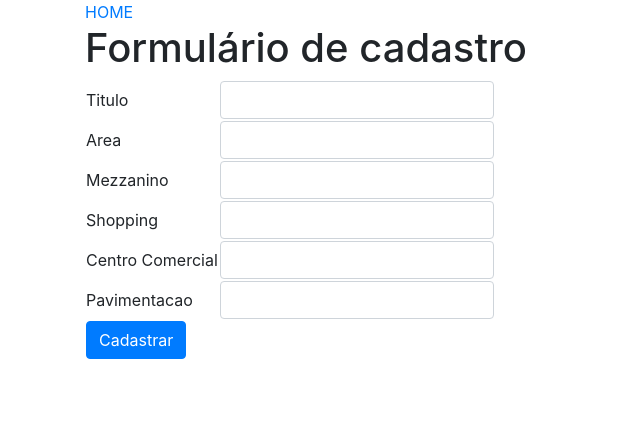
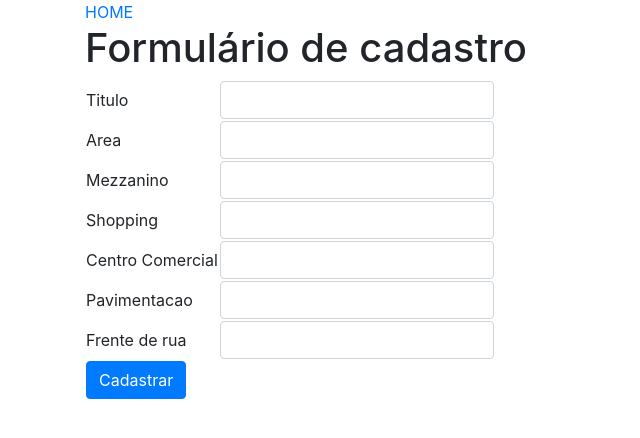
Before and after one commit to raiarruda/imoveisinvestimentos, a PHP site: page /views/form-loja.php in a window 1280 px wide. Shown: the top 438 px of the page, without its empty margins (0-640 px from the left). Run offline with PHP 8.4, Linux system fonts and the light colour scheme.

Commit message:
Inserindo imovel, Loja e imgs

```diff
--- a/models/lojaDAO.php
+++ b/models/lojaDAO.php
@@ -11,18 +11,15 @@
         return $lojas;
     }
 
-    function insereLoja($conexao, $titulo, $area, $mezzanino, $shopping, $centrocomercial, $pavimentacao){
+    function insereLoja($conexao, $titulo, $area, $tem_mezzanino,  $shopping, $tipo_de_rua, $centro_comercial, $frente_rua){
+
         $imovel_id = insereImovel($conexao,$titulo);
+        $query = "INSERT INTO loja (imovel_id, area,tem_mezzanino, shopping, centro_comercial, tipo_de_rua, frente_rua)
+            VALUES ('{$imovel_id}','{$area}', '{$tem_mezzanino}', '{$shopping}', '{$centro_comercial}', '{$tipo_de_rua}', '{$frente_rua}')";
 
-        $query = "INSERT INTO loja (imovel_id, area, mezzanino, shopping, centrocomercial, pavimentacao) VALUES ('{$imovel_id}',{$area}', '{$mezzanino}', '{$shopping}', '{$centrocomercial}', '{$pavimentacao}')";
         return mysqli_query($conexao,  $query);
     }
 
-
-    function removeLoja($conexao, $id) {
-        $query = "delete from loja where id = {$id}";
-        return mysqli_query($conexao, $query);
-    }
 
     function insereImovel($conexao, $titulo){
         $query = "INSERT INTO `imovel` (`titulo`) VALUES ('{$titulo}')";
@@ -36,4 +33,9 @@
 
 
     }
+
+    function removeLoja($conexao, $id) {
+        $query = "delete from loja where id = {$id}";
+        return mysqli_query($conexao, $query);
+    }
     // function busca
--- a/views/form-loja.php
+++ b/views/form-loja.php
@@ -14,7 +14,7 @@
         </tr>
         <tr>
             <td>Mezzanino</td>
-            <td><input class="form-control" type="number" name="mezzanino" /></td>
+            <td><input class="form-control" type="number" name="tem_mezzanino" /></td>
         </tr>
         <tr>
             <td>Shopping</td>
@@ -22,11 +22,15 @@
         </tr>
         <tr>
             <td>Centro Comercial</td>
-            <td><input class="form-control" type="number" name="centrocomercial" /></td>
+            <td><input class="form-control" type="number" name="centro_comercial" /></td>
         </tr>
         <tr>
             <td>Pavimentacao</td>
-            <td><input class="form-control" type="number" name="pavimentacao" /></td>
+            <td><input class="form-control" type="number" name="tipo_de_rua" /></td>
+        </tr>
+        <tr>
+            <td>Frente de rua</td>
+            <td><input class="form-control" type="number" name="frente_rua" /></td>
         </tr>
         <tr>
             <td><button class="btn btn-primary" type="submit">Cadastrar</button></td>
```
Also changed, not shown: views/adiciona-loja.php (+45 -6 lines), views/upload.php (+9 -6 lines), imgs/53d2dc9740b095ccb2627e6a2a48ea7f.jpeg (deleted), imgs/6b0fa2080a1b0bdec88f26d529320aec.jpeg (deleted), imgs/6b0fa2080a1b0bdec88f26d529320aec.jpg (deleted), imgs/6b0fa2080a1b0bdec88f26d529320aec.png (deleted), imgs/6e4f4eaa8442d0d1427963271919e59e.jpeg (renamed from imgs/0442358443e9998fa330321e942757ff.jpeg), imgs/6e4f4eaa8442d0d1427963271919e59e.jpg (renamed from imgs/0442358443e9998fa330321e942757ff.jpg), imgs/6e4f4eaa8442d0d1427963271919e59e.png (renamed from imgs/0442358443e9998fa330321e942757ff.png), imgs/76448bf3900154f6d1a3e3cbb85f80c0.png (renamed from imgs/53d2dc9740b095ccb2627e6a2a48ea7f.png), imgs/8800f0fb353763593539295c621f176e.jpg (deleted), imgs/Sem título.jpeg (deleted), imgs/Sem título.png (deleted), imgs/extensões vs code.jpg (deleted).
